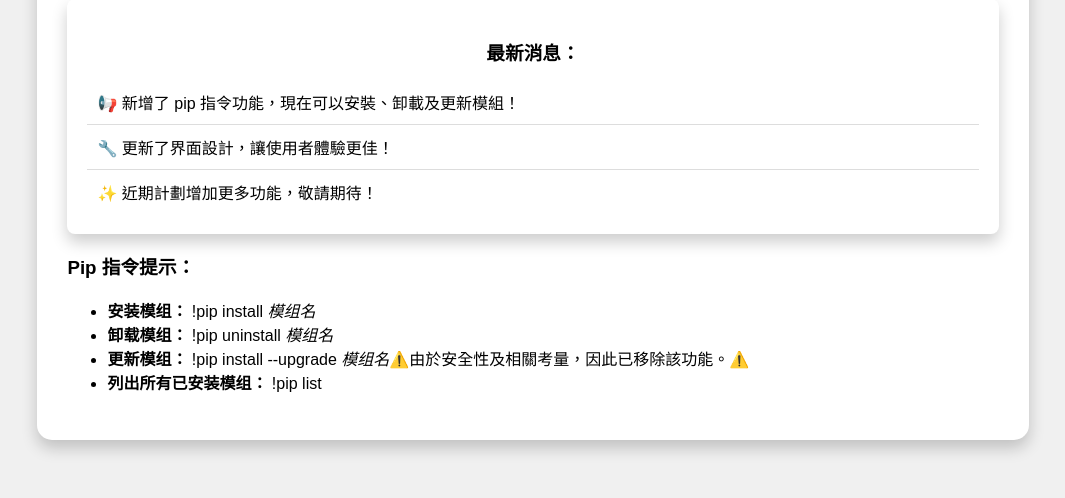
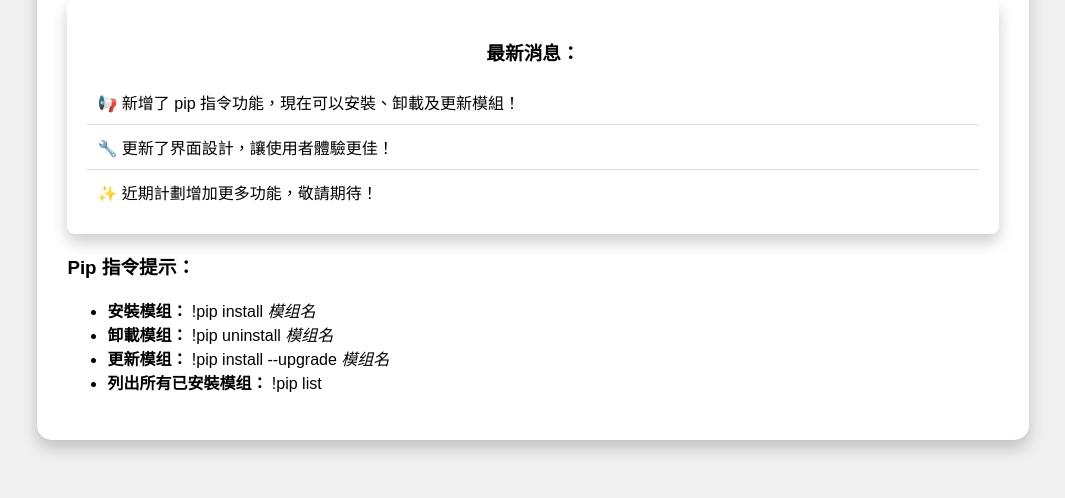
Before and after one commit to oinktech/python-editor, a Flask app: page / in a window 1280 px wide. Shown: the part 504-1002 px from the top of the page, without its empty margins (107-1172 px from the left). Run offline with Flask 3, Linux system fonts and the light colour scheme; some libraries are stand-ins or nearby versions.

Commit message:
Update index.html

```diff
--- a/templates/index.html
+++ b/templates/index.html
@@ -176,10 +176,10 @@
         <div class="pip-instructions">
             <h3>Pip 指令提示：</h3>
             <ul>
-                <li><strong>安装模组：</strong> !pip install <em>模组名</em></li>
-                <li><strong>卸载模组：</strong> !pip uninstall <em>模组名</em></li>
-                <li><strong>更新模组：</strong> !pip install --upgrade <em>模组名</em>⚠️由於安全性及相關考量，因此已移除該功能。⚠️</li>
-                <li><strong>列出所有已安装模组：</strong> !pip list</li>
+                <li><strong>安裝模组：</strong> !pip install <em>模组名</em></li>
+                <li><strong>卸載模组：</strong> !pip uninstall <em>模组名</em></li>
+                <li><strong>更新模组：</strong> !pip install --upgrade <em>模组名</em></li>
+                <li><strong>列出所有已安裝模组：</strong> !pip list</li>
             </ul>
         </div>
 
```
